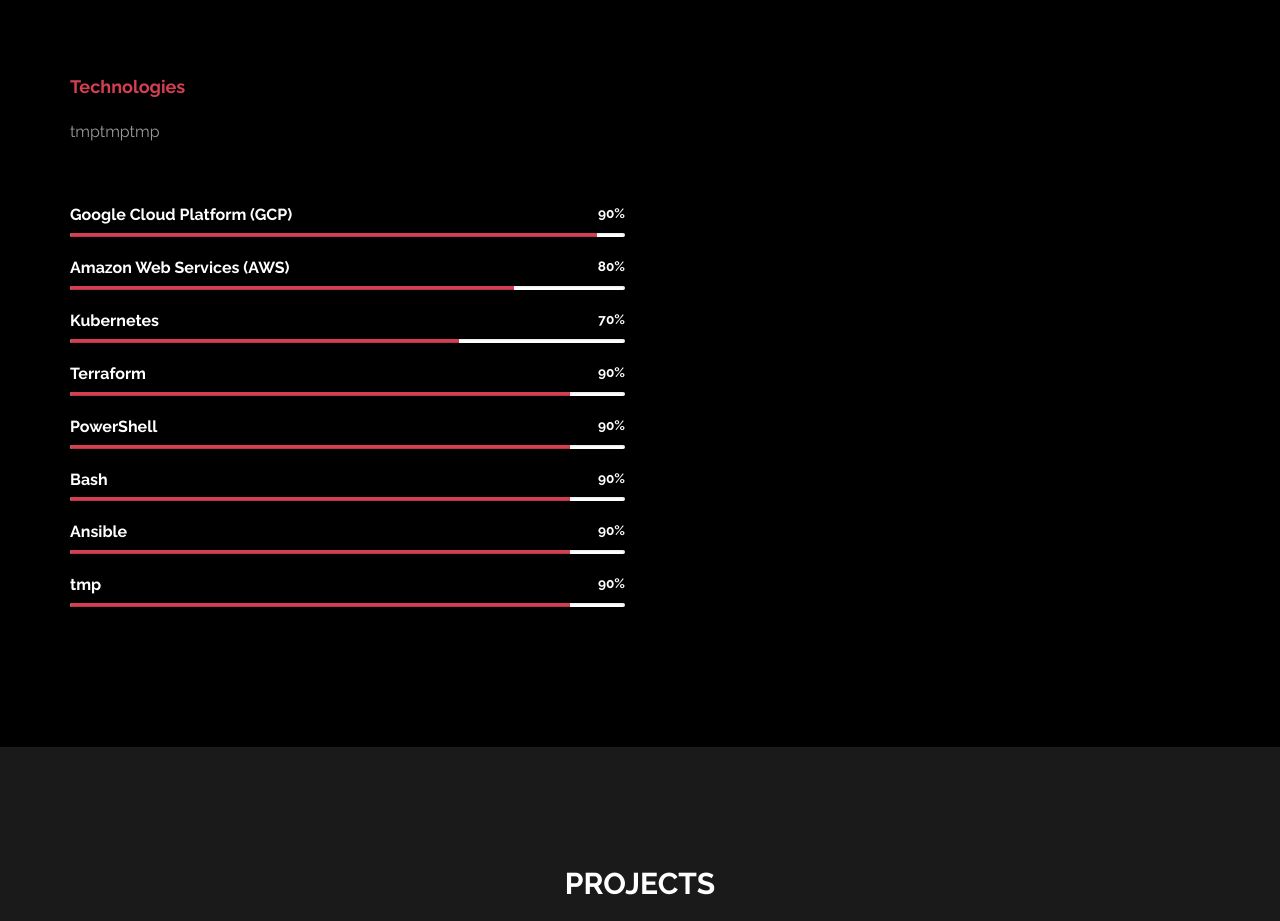
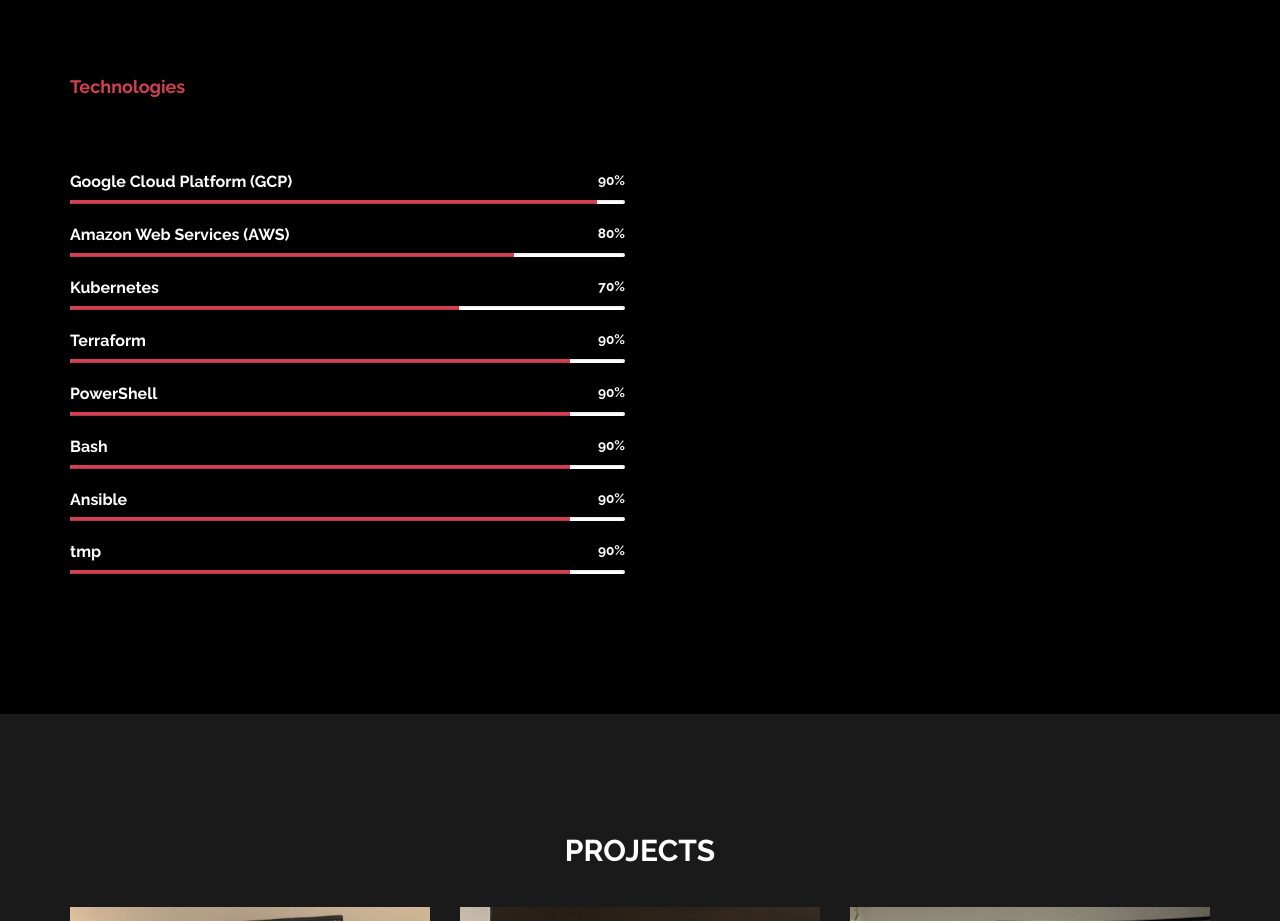
Before and after one commit to JonmarCorpuz/JonmarCorpuz.github.io, a plain HTML site: page index.html in a window 1280 px wide. Shown: the part 1500-2421 px from the top of the page. Drawn offline with Linux system fonts and the light colour scheme.

Commit message:
Update index.html

```diff
--- a/index.html
+++ b/index.html
@@ -121,7 +121,6 @@
 				<div class="row">
 					<div class="col-md-6 col-xs-11 wow fadeInRight" data-wow-delay="0.9s">
 						<h4>Technologies</h4>
-						<p>tmptmptmp</p>
 						<span class="text-top">Google Cloud Platform (GCP) <small>90%</small></span>
 							<div class="progress">
 								<div class="progress-bar progress-bar-danger" role="progressbar" aria-valuenow="60" aria-valuemin="0" aria-valuemax="100" style="width: 95%;"></div>
```
